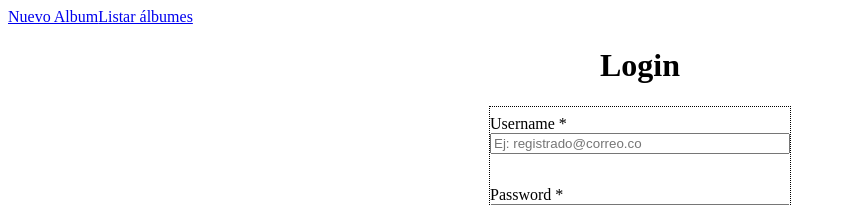
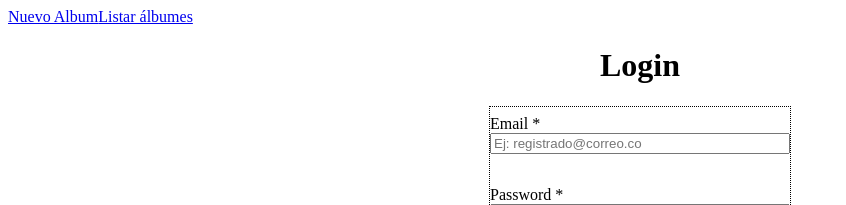
Before and after one commit to JuanLopez1212/infinity-records-frontend, an Angular app: page /login in a window 1280 px wide. Shown: the top 205 px of the page, without its empty margins (0-846 px from the left). Built offline with nearby package versions, Linux system fonts and the light colour scheme.

Commit message:
Se validó en el navegador el login para que mostrara en la consola el token con un usuario existente en la base de datos

```diff
--- a/src/app/pages/public/login/login.html
+++ b/src/app/pages/public/login/login.html
@@ -7,16 +7,16 @@
 
     <div class = "form-content">
         <div class = "field">
-            <label for = "username">Username *</label>
-            <input type = "text" placeholder = "Ej: registrado@correo.co" id = "username" formControlName = "username">
+            <label for = "username">Email *</label>
+            <input type = "text" placeholder = "Ej: registrado@correo.co" id = "username" formControlName = "email">
             <div class = "error">
-                <!-- Validar el estado del campo actual (username) -->
-                @if ( formData.get( 'username' )?.invalid && ( formData.get( 'username' )?.dirty || formData.get( 'username' )?.touched) ) {
+                <!-- Validar el estado del campo actual (email) -->
+                @if ( formData.get( 'email' )?.invalid && ( formData.get( 'email' )?.dirty || formData.get( 'email' )?.touched) ) {
                     <!-- Validar las reglas para el campo -->
-                    @if ( formData.get( 'username' )?.errors?.[ 'required' ] ) {
+                    @if ( formData.get( 'email' )?.errors?.[ 'required' ] ) {
                         <span>El correo es obligatorio</span>
                     }
-                    @if ( formData.get( 'username' )?.errors?.[ 'email' ] ) {
+                    @if ( formData.get( 'email' )?.errors?.[ 'email' ] ) {
                         <span>Formato de correo no válido</span>
                     }
                 }
--- a/src/app/pages/public/login/login.ts
+++ b/src/app/pages/public/login/login.ts
@@ -1,5 +1,6 @@
 import { Component } from '@angular/core';
 import { FormControl, FormGroup, ReactiveFormsModule, Validators } from '@angular/forms';
+import { AuthServices } from '../../../services/auth-services';
 
 @Component({
   selector: 'app-login',
@@ -11,10 +12,10 @@ export class Login {
   // Atributos de la clase
   formData!: FormGroup
 
-  constructor () {
+  constructor ( private authService: AuthServices ) {
     // Define la agrupación de campos del formulario
     this.formData = new FormGroup({
-      username: new FormControl ( '', [ Validators.required, Validators.email ] ),
+      email: new FormControl ( '', [ Validators.required, Validators.email ] ),
       password: new FormControl ( '', [ Validators.required, Validators.minLength ( 6 ), Validators.maxLength ( 12 )] )
     });
   }
@@ -22,6 +23,18 @@ export class Login {
   onSubmit () {
     if ( this.formData.valid ) {
       console.log ( this.formData.value )
+
+      this.authService.loginUser ( this.formData.value ).subscribe({
+        next: ( data ) => {
+          console.log ( data )
+        },
+        error: ( error ) => {
+          console.log ( error )
+        },
+        complete: () => {
+          this.formData.reset()
+        }
+      })
     }
   }
 }
--- /dev/null
+++ b/src/app/services/auth-services.ts
@@ -0,0 +1,14 @@
+import { HttpClient } from '@angular/common/http';
+import { Injectable } from '@angular/core';
+
+@Injectable({
+  providedIn: 'root'
+})
+export class AuthServices {
+
+  constructor( private http: HttpClient )  { }
+
+  loginUser ( credentials: any ) {    // Credenciales:
+    return this.http.post ( 'http://localhost:3000/api/auth/login', credentials )
+  }
+}
```
